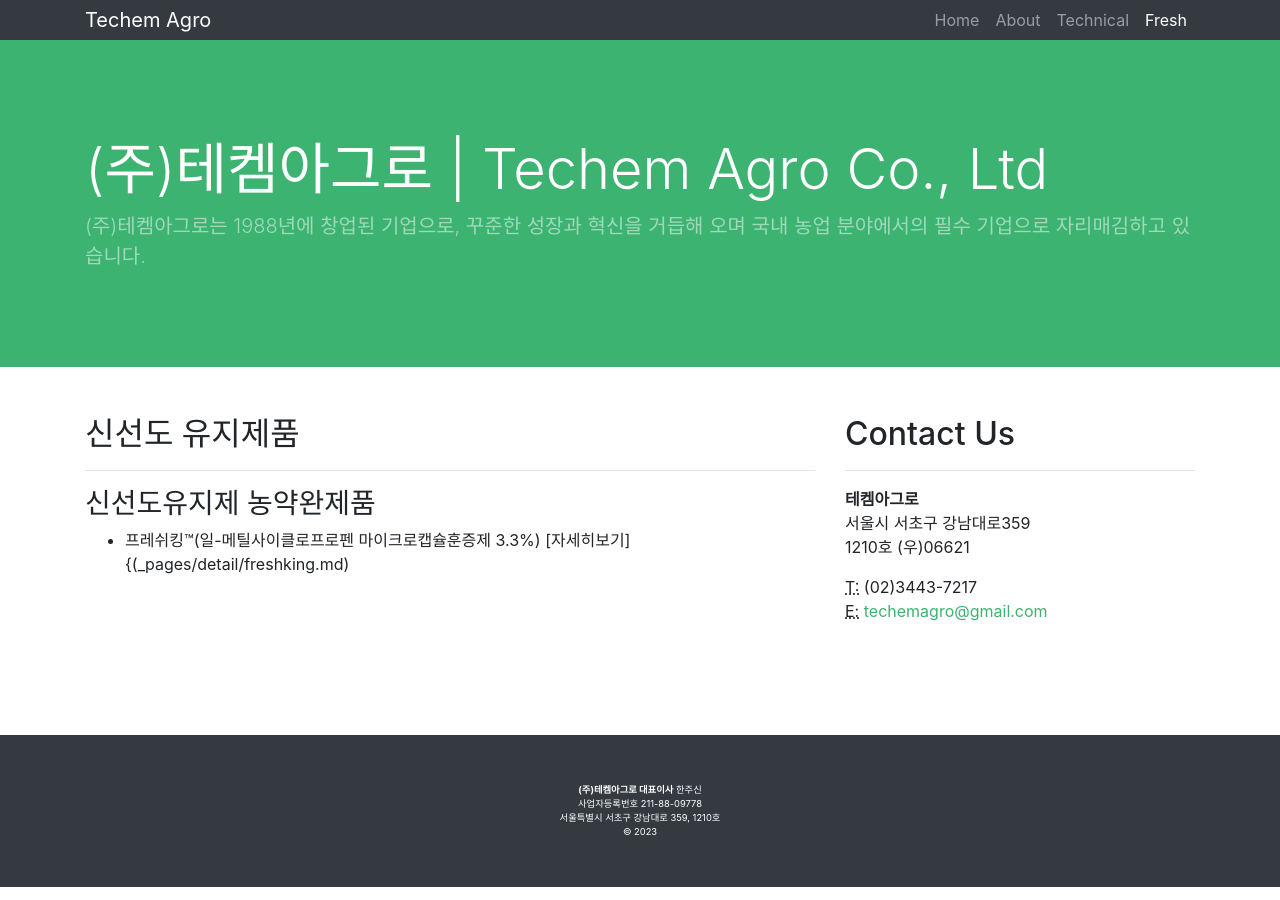
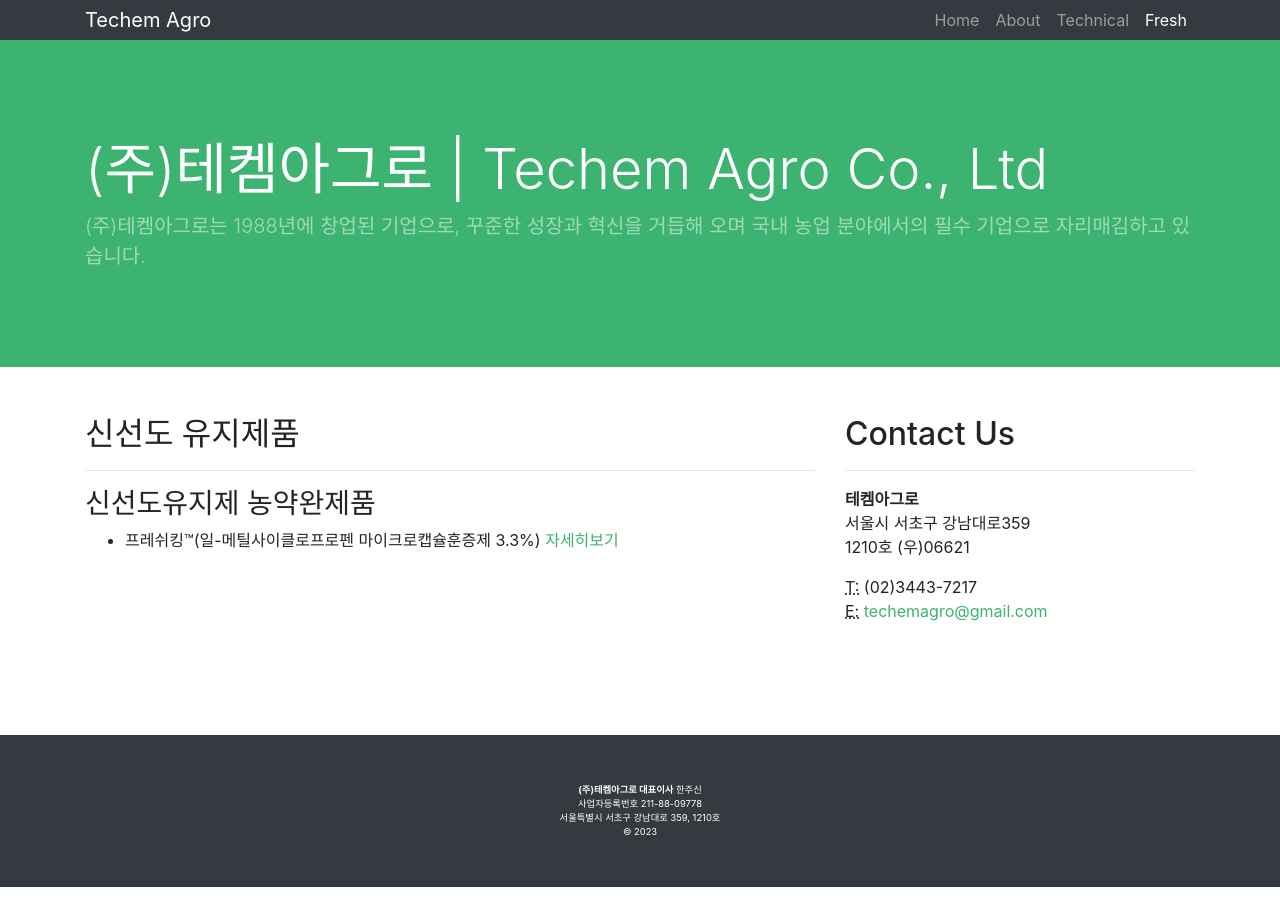
Before and after one commit to techemagro/techemagro.github.io, a Jekyll site: the page built from _pages/fresh.md, in a window 1280 px wide. Built offline with Jekyll 4.4.1, drawn with Linux system fonts in a browser that asks for light colours.

Commit message:
Update fresh.md

```diff
--- a/_pages/fresh.md
+++ b/_pages/fresh.md
@@ -9,4 +9,4 @@
 <hr />
 
 ###  신선도유지제 농약완제품
-- 프레쉬킹&trade;(일-메틸사이클로프로펜 마이크로캡슐훈증제 3.3%) [자세히보기]{(_pages/detail/freshking.md)
+- 프레쉬킹&trade;(일-메틸사이클로프로펜 마이크로캡슐훈증제 3.3%) [자세히보기](_pages/detail/freshking.md)
```
